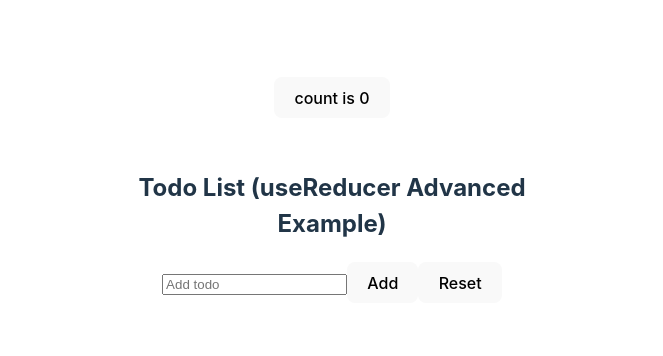
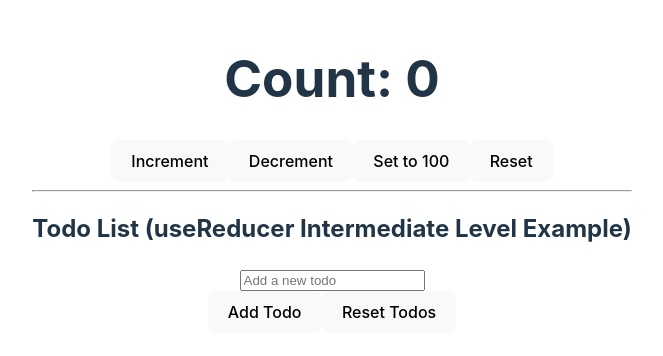
Before and after one commit to chayandasgupta/react-journey, a React (Vite) app: page / in a window 1280 px wide. Shown: the part 218-574 px from the top of the page, without its empty margins (308-971 px from the left). Built offline with nearby package versions, Linux system fonts and the light colour scheme.

Commit message:
feat(reducer): re-learn useReducer with counter and todo list examples

```diff
--- a/src/App.jsx
+++ b/src/App.jsx
@@ -1,23 +1,17 @@
-import { useState } from 'react'
-import './App.css'
-import TodoApp from './topics/hooks/useReducer/01.ReducerDemo'
-
+import "./App.css";
+import Counter from "./topics/hooks/useReducer/02.SimpleCounter";
+import TodoApp from "./topics/hooks/useReducer/01.TodoList";
 function App() {
-  const [count, setCount] = useState(0)
-
   return (
     <>
-      <div className="card">
-        <button onClick={() => setCount((count) => count + 1)}>
-          count is {count}
-        </button>
-      </div>
+      {/* Adding ExpensiveCalculation Component */}
+      <Counter />
 
-      {/* Adding ExpensiveCalculation Component */}
+      <hr />
+
       <TodoApp />
-
     </>
-  )
+  );
 }
 
-export default App
+export default App;
--- a/src/topics/hooks/useReducer/01.ReducerDemo.jsx
+++ /dev/null
@@ -1,85 +0,0 @@
-import React, { useReducer } from 'react';
-
-// Actions
-const ACTIONS = {
-  ADD_TODO: 'add-todo',
-  TOGGLE_TODO: 'toggle-todo',
-  REMOVE_TODO: 'remove-todo',
-  RESET: 'reset'
-};
-
-// Reducer function
-function todoReducer(state, action) {
-  switch (action.type) {
-    case ACTIONS.ADD_TODO:
-      return {
-        ...state,
-        todos: [
-          ...state.todos,
-          { id: Date.now(), text: action.payload, completed: false }
-        ]
-      };
-    case ACTIONS.TOGGLE_TODO:
-      return {
-        ...state,
-        todos: state.todos.map(todo =>
-          todo.id === action.payload
-            ? { ...todo, completed: !todo.completed }
-            : todo
-        )
-      };
-    case ACTIONS.REMOVE_TODO:
-      return {
-        ...state,
-        todos: state.todos.filter(todo => todo.id !== action.payload)
-      };
-    case ACTIONS.RESET:
-      return initialState;
-    default:
-      throw new Error('Unknown action type');
-  }
-}
-
-// Initial state
-const initialState = {
-  todos: []
-};
-
-const TodoApp = () => {
-  const [state, dispatch] = useReducer(todoReducer, initialState);
-  const [input, setInput] = React.useState('');
-
-  const handleAdd = () => {
-    if (input.trim()) {
-      dispatch({ type: ACTIONS.ADD_TODO, payload: input });
-      setInput('');
-    }
-  };
-
-  return (
-    <div style={{ maxWidth: 400, margin: 'auto' }}>
-      <h2>Todo List (useReducer Advanced Example)</h2>
-      <input
-        value={input}
-        onChange={e => setInput(e.target.value)}
-        placeholder="Add todo"
-      />
-      <button onClick={handleAdd}>Add</button>
-      <button onClick={() => dispatch({ type: ACTIONS.RESET })}>Reset</button>
-      <ul>
-        {state.todos.map(todo => (
-          <li key={todo.id} style={{ textDecoration: todo.completed ? 'line-through' : '' }}>
-            <span onClick={() => dispatch({ type: ACTIONS.TOGGLE_TODO, payload: todo.id })}>
-              {todo.text}
-            </span>
-            <button onClick={() => dispatch({ type: ACTIONS.REMOVE_TODO, payload: todo.id })}>
-              X
-            </button>
-          </li>
-        ))}
-      </ul>
-    </div>
-  );
-};
-
-export default TodoApp;
--- /dev/null
+++ b/src/topics/hooks/useReducer/01.TodoList.jsx
@@ -0,0 +1,115 @@
+import { useReducer, useState } from "react";
+
+const ACTIONS = {
+  ADD_TODO: "add-todo",
+  TOGGLE_TODO: "toggle-todo",
+  REMOVE_TODO: "remove-todo",
+  RESET: "reset",
+};
+
+function todoReducer(state, action) {
+  switch(action.type) {
+    case ACTIONS.ADD_TODO:
+      return {
+        ...state,
+        todos: [
+          ...state.todos,
+          { id: Date.now(), text: action.payload, completed: false }
+        ]
+      }
+    case ACTIONS.TOGGLE_TODO:
+      return {
+        ...state,
+        todos: state.todos.map((todo) => todo.id === action.payload ? { ...todo, completed: !todo.completed } : todo)
+      }
+    case ACTIONS.REMOVE_TODO:
+      return {
+        todos: state.todos.filter((todo) => todo.id !== action.payload)
+      }
+    case ACTIONS.RESET:
+      return {
+        todos: []
+      }
+    default:
+      console.warn(`Unhandled action type: ${action.type}`);
+      return state;
+  }
+}
+
+const initialState = {
+  todos: [],
+};
+
+const TodoApp = () => {
+  const [state, dispatch] = useReducer(todoReducer, initialState);
+  const [input, setInput] = useState("");
+
+  const handleAddTodo = () => {
+    if (input.trim()) {
+      dispatch({ type: ACTIONS.ADD_TODO, payload: input });
+      setInput("");
+    }
+  };
+
+  return (
+    <div className="p-4 max-w-md mx-auto">
+      <h2 className="text-2xl font-bold mb-4">
+        Todo List (useReducer Intermediate Level Example)
+      </h2>
+      <div className="mb-4">
+        <input
+          value={input}
+          onChange={(e) => setInput(e.target.value)}
+          className="border border-gray-300 p-2 w-full"
+          placeholder="Add a new todo"
+        />
+      </div>
+      <div className="mb-4">
+        <button
+          onClick={handleAddTodo}
+          className="bg-blue-500 text-white px-4 py-2 rounded"
+        >
+          Add Todo
+        </button>
+        <button
+          onClick={() => dispatch({ type: ACTIONS.RESET })}
+          className="bg-red-500 text-white px-4 py-2 rounded ml-2"
+        >
+          Reset Todos
+        </button>
+      </div>
+      <ul>
+        {state.todos.map((todo) => (
+          <li
+            key={todo.id}
+            className={`flex justify-between items-center p-2 border-b ${
+              todo.completed ? "line-through text-gray-500" : ""
+            }`}
+          >
+            <span>{todo.text}</span>
+            <div>
+              <button
+                onClick={() =>
+                  dispatch({ type: ACTIONS.TOGGLE_TODO, payload: todo.id })
+                }
+                className="bg-green-500 text-white px-2 py-1 rounded mr-2"
+              >
+                {todo.completed ? "Undo" : "Complete"}
+              </button>
+              <button
+                onClick={() =>
+                  dispatch({ type: ACTIONS.REMOVE_TODO, payload: todo.id })
+                }
+                className="bg-red-500 text-white px-2 py-1 rounded"
+              >
+                Remove
+              </button>
+            </div>
+          </li>
+        ))}
+      </ul>
+    </div>
+  );
+};
+
+export default TodoApp;
--- /dev/null
+++ b/src/topics/hooks/useReducer/02.SimpleCounter.jsx
@@ -0,0 +1,43 @@
+import { useReducer } from "react";
+
+const ACTIONS = {
+  INCREMENT: 'increment',
+  DECREMENT: 'decrement',
+  SET: 'set',
+  RESET: 'reset'
+};
+
+
+function reducer(state, action) {
+  switch (action.type) {
+    case ACTIONS.INCREMENT:
+      return { count: state.count + 1 };
+    case ACTIONS.DECREMENT:
+      return { count: state.count - 1 };
+    case ACTIONS.SET:
+      return { count: action.payload };
+    case ACTIONS.RESET:
+      return initialState;
+    default:
+      console.warn(`Unhandled action type: ${action.type}`);
+      return state;
+  }
+}
+
+const initialState = { count: 0 };
+
+const Counter = () => {
+  const [state, dispatch] = useReducer(reducer, initialState);
+
+  return (
+    <div>
+      <h1>Count: {state.count}</h1>
+      <button onClick={() => dispatch({ type: ACTIONS.INCREMENT })}>Increment</button>
+      <button onClick={() => dispatch({ type: ACTIONS.DECREMENT })}>Decrement</button>
+      <button onClick={() => dispatch({ type: ACTIONS.SET, payload: 100 })}>Set to 100</button>
+      <button onClick={() => dispatch({ type: ACTIONS.RESET })}>Reset</button>
+    </div>
+  );
+};
+
+export default Counter;
```
